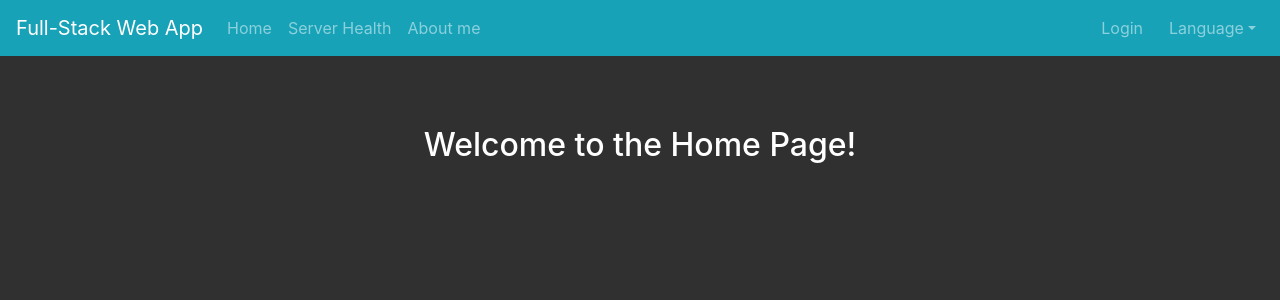
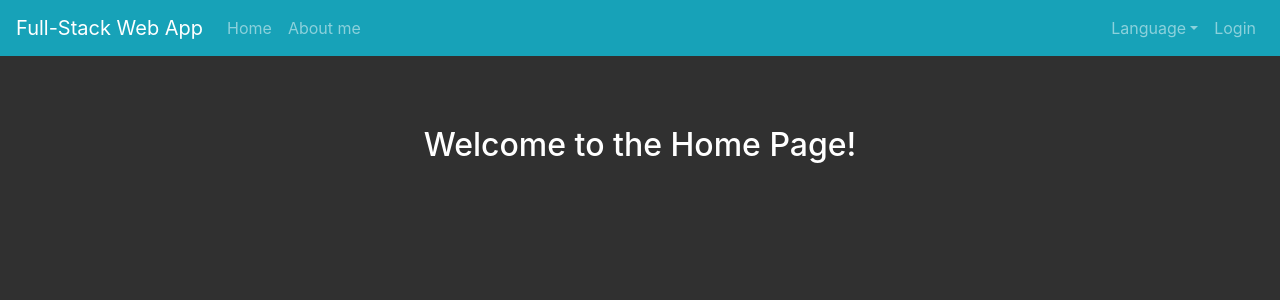
Before and after one commit to patrykgrudzien/vehicle-health-service, a Vue app in the folder frontend/: page / in a window 1280 px wide. Shown: the top 300 px of the page. Built offline with nearby package versions, Linux system fonts and the light colour scheme.

Commit message:
Implemented store (Vuex) with JWT.

```diff
--- a/frontend/src/App.vue
+++ b/frontend/src/App.vue
@@ -11,20 +11,10 @@
 
 <script>
   import AppNavBar from './components/AppNavBar';
-  import { mapGetters } from 'vuex';
 
   export default {
     components: {
       AppNavBar
-    },
-    computed: mapGetters([
-      'isLogged'
-    ]),
-    methods: {
-      logout() {
-        // TODO: to be implemented
-        this.$store.dispatch('logout');
-      }
     }
   };
 </script>
--- a/frontend/src/components/AppNavBar.vue
+++ b/frontend/src/components/AppNavBar.vue
@@ -8,18 +8,19 @@
 
       <b-navbar-nav>
         <b-nav-item to="/" exact>Home</b-nav-item>
-        <b-nav-item to="/server-health" exact>Server Health</b-nav-item>
+        <b-nav-item v-if="isLogged" to="/server-health" exact>Server Health</b-nav-item>
         <b-nav-item to="/about-me" exact>About me</b-nav-item>
       </b-navbar-nav>
 
       <!-- Right aligned nav items -->
       <b-navbar-nav class="ml-auto">
-        <b-nav-item to="/login" exact>Login</b-nav-item>
-
         <b-nav-item-dropdown text="Language" right style="padding-left: 10px;">
           <b-dropdown-item to="/" active-class="dropdown-item">EN</b-dropdown-item>
           <b-dropdown-item to="/" active-class="dropdown-item">PL</b-dropdown-item>
         </b-nav-item-dropdown>
+
+        <b-nav-item v-if="!isLogged" to="/login" exact>Login</b-nav-item>
+        <b-nav-item v-if="isLogged" v-on:click="logout" exact>Logout</b-nav-item>
       </b-navbar-nav>
 
     </b-collapse>
@@ -28,7 +29,18 @@
 </template>
 
 <script>
-  export default {}
+  import { mapGetters } from 'vuex';
+
+  export default {
+    computed: mapGetters([
+      'isLogged'
+    ]),
+    methods: {
+      logout() {
+        this.$store.dispatch('logout');
+      }
+    }
+  }
 </script>
 
 <style scoped>
--- a/frontend/src/main.js
+++ b/frontend/src/main.js
@@ -39,7 +39,7 @@ Vue.axios.interceptors.request.use(config => {
 // --------- BOOTSTRAP ---------
 Vue.use(BootstrapVue);
 
-const myRouter = new VueRouter({
+export const myRouter = new VueRouter({
   routes: allRoutes,
   mode: 'history'
 });
--- a/frontend/src/store/store.js
+++ b/frontend/src/store/store.js
@@ -1,5 +1,6 @@
 import Vue from 'vue';
 import Vuex from 'vuex';
+import { myRouter } from '../main';
 
 Vue.use(Vuex);
 
@@ -21,26 +22,27 @@ const actions = {
   login({commit}, credentials) {
     Vue.axios.post(`/auth`, credentials)
       .then(response => {
+        console.log('dispatched to >>>> store >>>> login action');
         localStorage.setItem('token', response.data.token);
-      })
-      .catch(error => {
-        console.log(error);
+        commit(types.LOGIN);
+        myRouter.push({path: '/server-health'});
       })
   },
 
   logout({commit}) {
-    // TODO: implement server side /logout endpoint
+    console.log('logout button >>>> clicked');
     localStorage.removeItem('token');
     commit(types.LOGOUT);
+    myRouter.push({path: '/login'});
   }
 };
 
 const mutations = {
-  [types.LOGIN] (state) {
+  [types.LOGIN](state) {
     state.logged = 1;
   },
 
-  [types.LOGOUT] (state) {
+  [types.LOGOUT](state) {
     state.logged = 0;
   }
 };
```
